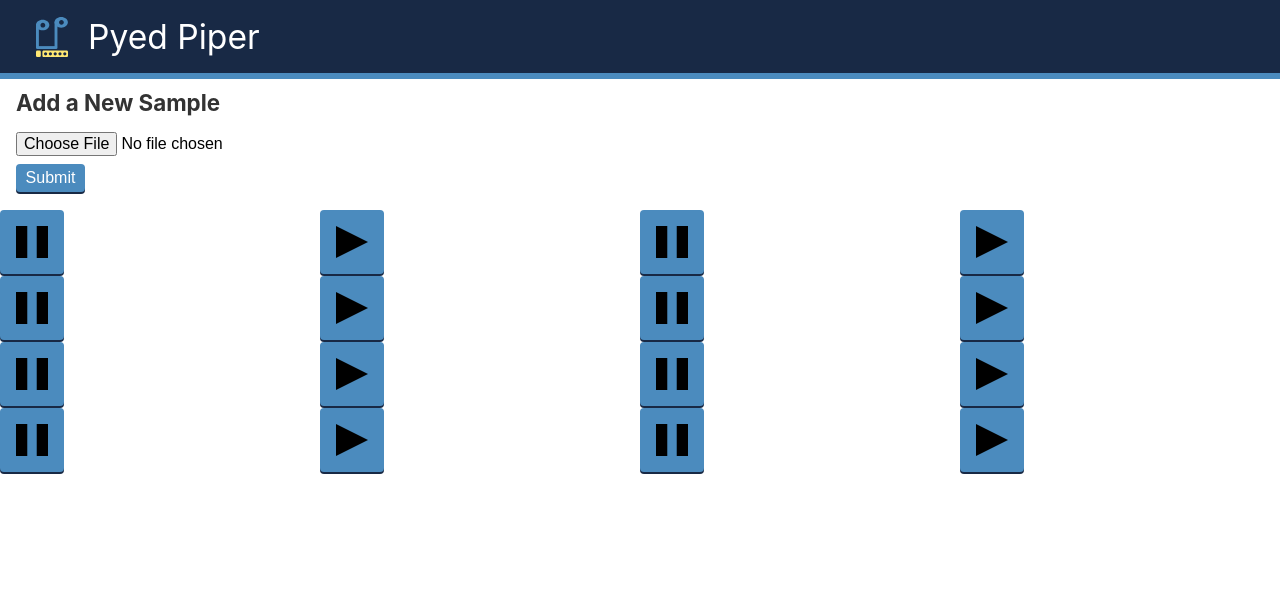
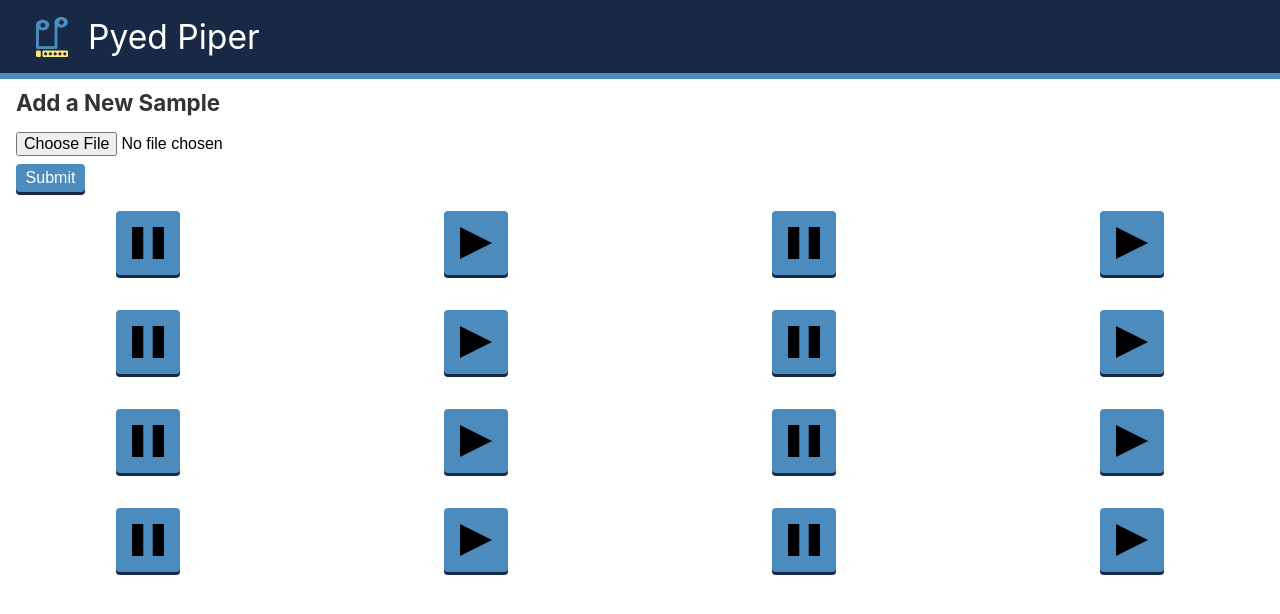
Before and after one commit to crockeo/pyed-piper, a React (Create React App) app in the folder web-ui/: page / in a window 1280 px wide. Shown: the top 614 px of the page. Built offline with nearby package versions, Linux system fonts and the light colour scheme.

Commit message:
Housekeeping

```diff
--- a/web-ui/src/components/App.tsx
+++ b/web-ui/src/components/App.tsx
@@ -4,7 +4,7 @@ import logo from "../res/logo.svg";
 import "../styles/App.scss";
 
 import AddSample from "./AddSample";
-import SynthButton from "./SynthButton";
+import PlayButton from "./PlayButton";
 
 const App: React.FC = () => {
   return (
@@ -19,7 +19,9 @@ const App: React.FC = () => {
       <div className="body">
         <div className="button-grid">
           {new Array(16).fill(0).map((_, i) => (
-            <SynthButton running={i % 2 === 0} key={i} />
+            <div className="button-grid-entry">
+              <PlayButton running={i % 2 === 0} key={i} />
+            </div>
           ))}
         </div>
       </div>
--- a/web-ui/src/components/SynthButton.tsx
+++ b/web-ui/src/components/PlayButton.tsx
@@ -2,20 +2,20 @@ import React from "react";
 
 import pause from "../res/pause.svg";
 import play from "../res/play.svg";
-import "../styles/SynthButton.scss";
+import "../styles/PlayButton.scss";
 
-interface ISynthButtonProps {
+interface IPlayButtonProps {
   children?: React.ReactNode;
   onClick?: (event: React.MouseEvent<HTMLElement, MouseEvent>) => void | undefined;
   running: boolean;
 }
 
-const SynthButton: React.FC<ISynthButtonProps> = (props: ISynthButtonProps) => {
+const PlayButton: React.FC<IPlayButtonProps> = (props: IPlayButtonProps) => {
   return (
-    <button className="SynthButton" onClick={props.onClick}>
+    <button className="PlayButton" onClick={props.onClick}>
       <img src={props.running ? pause : play} className="play" alt="play" />
     </button>
   );
 };
 
-export default SynthButton;
+export default PlayButton;
--- a/web-ui/src/styles/App.scss
+++ b/web-ui/src/styles/App.scss
@@ -23,41 +23,12 @@
 
 .button-grid {
   display: grid;
+  grid-gap: 2rem;
   grid-template-rows: 1fr 1fr 1fr 1fr;
   grid-template-columns: 1fr 1fr 1fr 1fr;
 }
 
-.App-logo {
-  height: 40vmin;
-  pointer-events: none;
+.button-grid-entry {
+  display: flex;
+  justify-content: center;
 }
-
-@media (prefers-reduced-motion: no-preference) {
-  .App-logo {
-    animation: App-logo-spin infinite 20s linear;
-  }
-}
-
-.App-header {
-  background-color: #282c34;
-  min-height: 100vh;
-  display: flex;
-  flex-direction: column;
-  align-items: center;
-  justify-content: center;
-  font-size: calc(10px + 2vmin);
-  color: white;
-}
-
-.App-link {
-  color: #61dafb;
-}
-
-@keyframes App-logo-spin {
-  from {
-    transform: rotate(0deg);
-  }
-  to {
-    transform: rotate(360deg);
-  }
-}
--- a/web-ui/src/styles/SynthButton.scss
+++ b/web-ui/src/styles/PlayButton.scss
@@ -1,6 +1,6 @@
 @import "theme.scss";
 
-.SynthButton {
+.PlayButton {
   height: fit-content;
   padding: 1rem;
   width: fit-content;
--- a/web-ui/src/styles/index.scss
+++ b/web-ui/src/styles/index.scss
@@ -17,10 +17,10 @@ input[type="submit"] {
   background-color: $secondaryColor;
   border-radius: 4px;
   border-style: none;
-  box-shadow: 0px 2px 0px $darkBackground;
+  box-shadow: 0px 3px 0px $darkBackground;
   color: #ffffff;
   font-size: 1rem;
-  margin-bottom: 2px;
+  margin-bottom: 3px;
   padding: 0.3rem 0.6rem;
   transition: background-color 0.15s;
 }
@@ -41,5 +41,5 @@ input[type="submit"]:hover {
 button:active,
 input[type="submit"]:active {
   box-shadow: none;
-  transform: translate(0, 2px);
+  transform: translate(0, 3px);
 }
```
